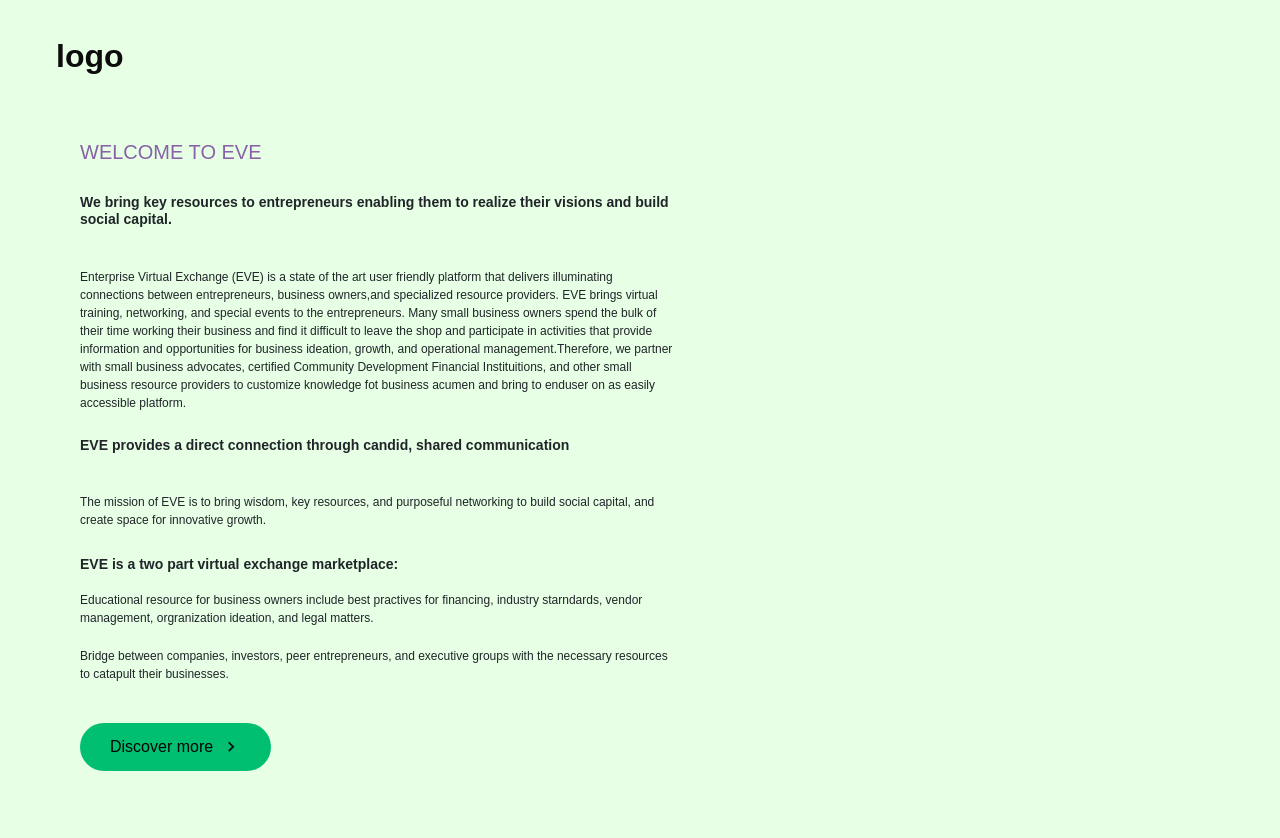
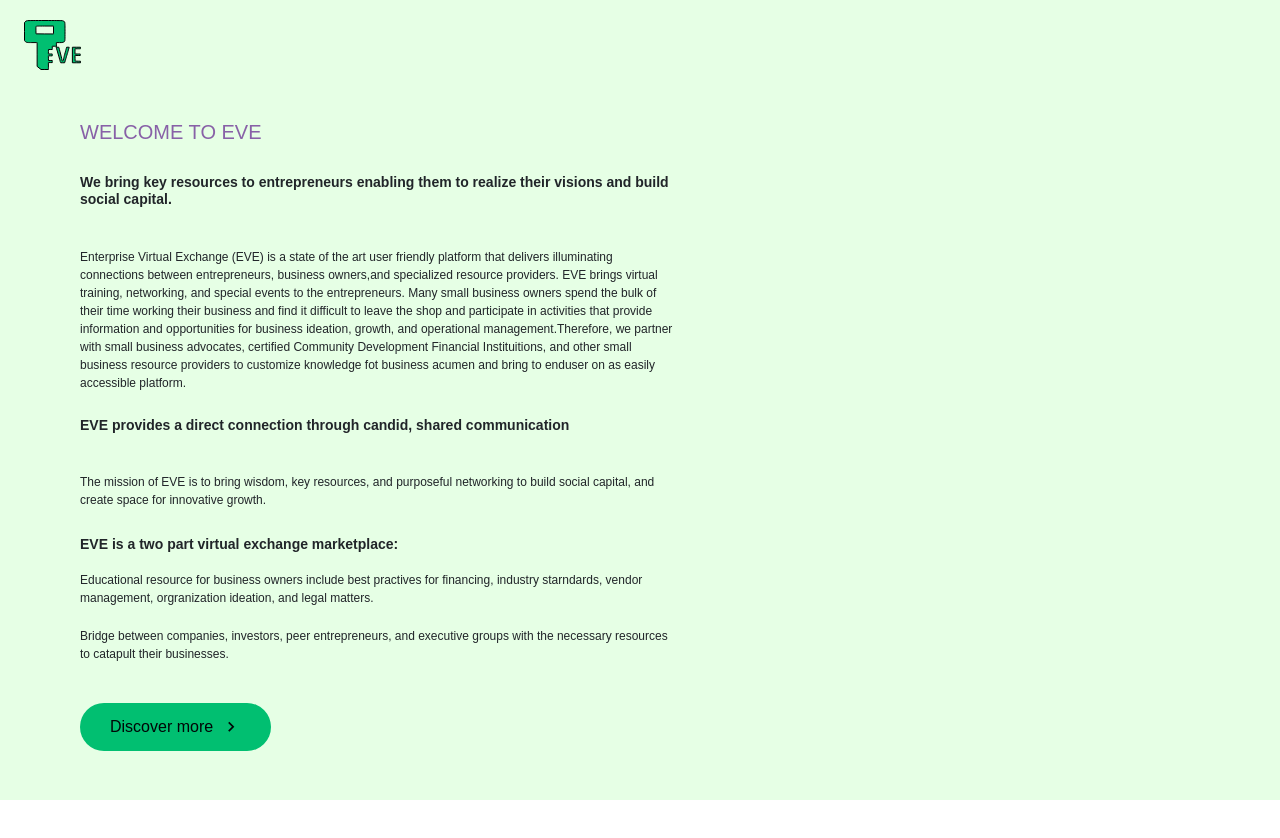
Before and after one commit to ialmani/EVE-Front-End, a React (Create React App) app in the folder front-end/: page /about in a window 1280 px wide. Shown: the top 838 px of the page. After the commit the page ends 800 px from the top, so only its background shows below. Built offline with nearby package versions, Linux system fonts and the light colour scheme; a web font is replaced by a local one.

Commit message:
Add Logo to About.js

```diff
--- a/front-end/src/App.js
+++ b/front-end/src/App.js
@@ -18,6 +18,7 @@
 function App() {
   return (
     <Router>
+
       <Switch>
          <Route path = '/' component= {Home} exact/>
          <Route path = '/signin' component= {SignIn} exact/>
--- a/front-end/src/components/About/About.js
+++ b/front-end/src/components/About/About.js
@@ -1,7 +1,6 @@
 import React, {useState} from 'react'
 import {AboutContainer,
-        Icon,
-        AboutWrap,
+        NavLogo,
         AboutH1,
         AboutP1,
         AboutSubtitle,
@@ -13,22 +12,28 @@
         BtnWrap,
         ArrowForward,
         ArrowRight,
+
         } from './AboutElements';
 import {Button} from '../ButtonElements';
 
+import Logo from '../../images/logo.svg'
 
-const About = ({id, subtitle, heading1, para1, heading2, para2, ul, LiA, LiB}) => {
+
+
+
+const About = () => {
     const [hover, setHover] = useState (false)
-
     const onHover = ()=> {
         setHover(!hover)
     }
 
+
+
     return (
-        <AboutContainer id = {id}>
-                <AboutWrap>
-                    <Icon to= '/' >logo</Icon>
-                </AboutWrap>
+        <AboutContainer >
+
+            <NavLogo  src = {Logo} alt = 'logo' />
+
 
                 <AboutSubtitle>WELCOME  TO EVE</AboutSubtitle>
                 <AboutH1>We bring key resources to entrepreneurs enabling them to realize their visions and build social capital.</AboutH1>
--- a/front-end/src/components/About/AboutElements.js
+++ b/front-end/src/components/About/AboutElements.js
@@ -1,6 +1,7 @@
 import styled from 'styled-components'
-import {Link} from 'react-router-dom'
+import {Link, Router} from 'react-router-dom'
 import {MdKeyboardArrowRight, MdArrowForward} from 'react-icons/md'
+
 
 export const AboutContainer = styled.div`
     min-height: 692px;
@@ -12,44 +13,30 @@
     z-index: 0;
     overflow: hidden;
     background: #E6FFE5;
-    position: relative;
+
 `;
 
-export const Icon = styled(Link)`
-    margin-left: 32px;
-    margin-top: 32px;
-    text-decoration: none;
-    color: #0c0c0c;
-    font-weight: 700;
-    font-size: 32px;
+export const NavLogo = styled.img`
 
-    @media screen and (max-width: 480px) {
-        margin-left: 16px;
-        margin-top: 8px;
-    }
-`;
-
-export const AboutWrap = styled.div`
     justify-self: flex-start;
     cursor: pointer;
-    font-size: 1.5rem;
+    margin-top: 20px;
     display: flex;
     align-items: center;
     margin-left: 24px;
     font-weight: bold;
     text-decoration: none;
-    color: 'black';
+`;
 
-    @media screen and (max-width: 400px){
-        height: 80%;
-    }
-`;
+
+
 
 export const AboutSubtitle = styled.h1`
     color: #8861a7;
     margin-left: 80px;
-    margin-top: 60px;
+    margin-top: 50px;
     font-size: 20px;
+    top: 10;
 `;
 
 export const AboutH1 = styled.h1`
```
Also changed, not shown: front-end/src/components/About/Data.js (deleted, +0 -16 lines), front-end/src/components/Home/Home.js (+7 -7 lines), 1 other file (tests, documents, lock files or other folders).
